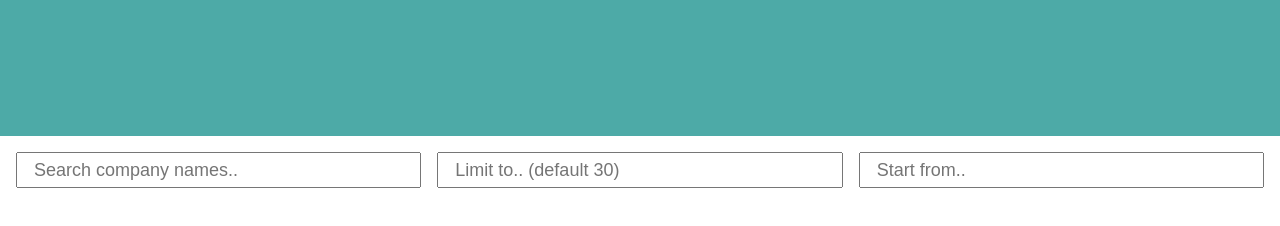
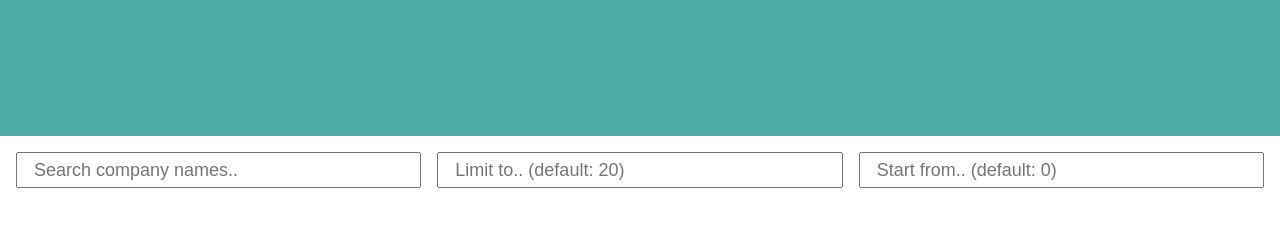
Before and after one commit to kylecho/bc-fe-challenge, a plain HTML site: page public/index.html in a window 1280 px wide. Drawn offline with Linux system fonts and the light colour scheme; no server answers.

Commit message:
Update placeholder text

```diff
--- a/public/index.html
+++ b/public/index.html
@@ -16,9 +16,8 @@
         </div>
         <div class="field-container">
           <input id="search-text" class="field" type="text" placeholder="Search company names.." />
-          <input id="search-limit" class="field" type="number" placeholder="Limit to.. (default 30)" >
-          <input id="search-start" class="field last" type="number"
-          placeholder="Start from.." >
+          <input id="search-limit" class="field" type="number" placeholder="Limit to.. (default: 20)" >
+          <input id="search-start" class="field last" type="number" placeholder="Start from.. (default: 0)" >
         </div>
       </div>
       <ul id="company-list"></ul>
```
